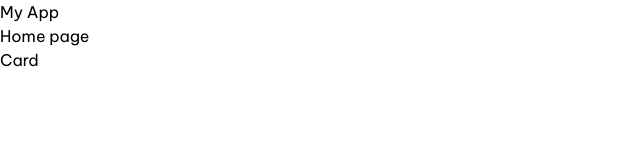
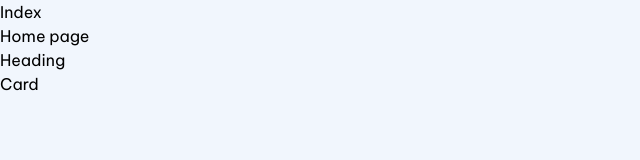
Before and after one commit to muhammadqamar/postrank, a React (Create React App) app: page / in a window 1280 px wide. Shown: the top 160 px of the page, without its empty margins (0-640 px from the left). Built offline with nearby package versions, Linux system fonts and the light colour scheme.

Commit message:
added new design

```diff
--- a/src/App.tsx
+++ b/src/App.tsx
@@ -1,18 +1,9 @@
 import React from "react";
-// eslint-disable-next-line import/no-extraneous-dependencies
-import { Routes, Route } from "react-router-dom";
-import Home from "./components/Home/home";
+
+import InternalPortalRoutes from "./Routers/app2";
+
 function App() {
-  return (
-    <div>
-      <h1>My App</h1>
-      <Routes>
-        <Route path="/" element={<Home />} />
-        {/* <Route path="/about" element={<About />} />
-          <Route path="*" element={<NotFound />} /> */}
-      </Routes>
-    </div>
-  );
+  return <InternalPortalRoutes />;
 }
 
 export default App;
--- /dev/null
+++ b/src/Routers/app2.tsx
@@ -0,0 +1,8 @@
+import React from "react";
+import AppRouter from "./appRouter";
+
+const App = () => {
+  return <AppRouter />;
+};
+
+export default App;
--- /dev/null
+++ b/src/Routers/appRouter.tsx
@@ -0,0 +1,18 @@
+import React from "react";
+// eslint-disable-next-line import/no-extraneous-dependencies
+import { Routes, Route } from "react-router-dom";
+import Home from "../components/Home/home";
+import Layout from "../components/Layout";
+
+const AppRouter = () => {
+  return (
+    <div>
+      <Layout />
+      <Routes>
+        <Route path="/" element={<Home />} />
+      </Routes>
+    </div>
+  );
+};
+
+export default AppRouter;
--- a/src/assets/styles/main.css
+++ b/src/assets/styles/main.css
@@ -17,3 +17,7 @@ p,
 span {
   @apply m-0 p-0;
 }
+
+body {
+  @apply bg-blue-200;
+}
--- a/src/components/Home/home.tsx
+++ b/src/components/Home/home.tsx
@@ -1,12 +1,13 @@
 import React from "react";
 
 import Card from "../../utils/Cards";
+import { Heading } from "../../utils/Typography";
 
 const Home = () => {
   return (
     <div>
       <h1 className="">Home page</h1>
-
+      <Heading />
       <Card />
     </div>
   );
--- /dev/null
+++ b/src/components/Layout/index.tsx
@@ -0,0 +1,7 @@
+import React from "react";
+
+const Index = () => {
+  return <div>Index</div>;
+};
+
+export default Index;
--- /dev/null
+++ b/src/utils/Typography/heading.tsx
@@ -0,0 +1,5 @@
+import React from "react";
+
+export const Heading = () => {
+  return <div>Heading</div>;
+};
--- /dev/null
+++ b/src/utils/Typography/index.tsx
@@ -0,0 +1,3 @@
+import { Heading } from "./heading";
+
+export { Heading };
--- a/tailwind.config.js
+++ b/tailwind.config.js
@@ -39,6 +39,7 @@ const colors = {
   },
   blue: {
     100: "#E0E9FA",
+    200: "#f1f6fd",
     500: "#2F67DD",
     700: "#274C9B",
     800: "#0f56B3",
```
